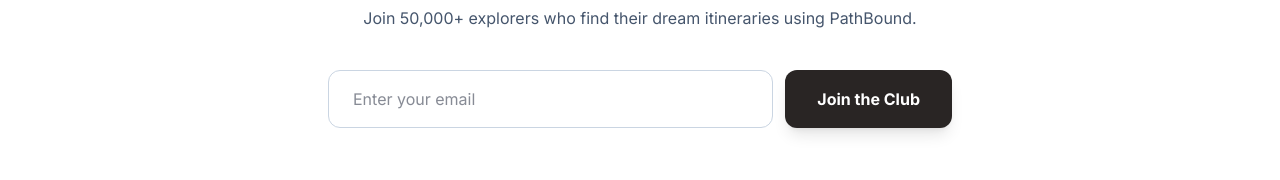
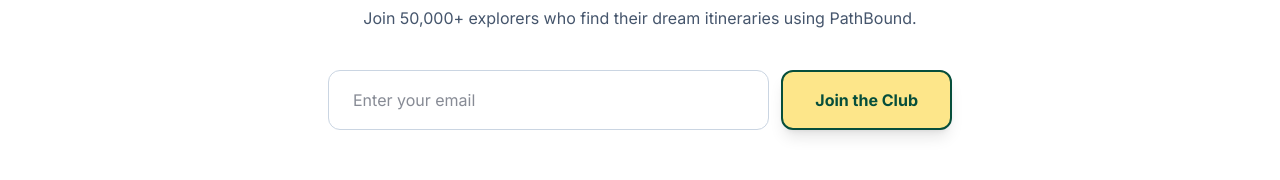
Before and after one commit to massacodes/pathbound, a React (Vite) app: page / in a window 1280 px wide. Shown: the part 2807-2987 px from the top of the page. Built offline with nearby package versions, Linux system fonts and the light colour scheme.

Commit message:
style: update CTA button colors

```diff
--- a/src/pages/Home.jsx
+++ b/src/pages/Home.jsx
@@ -220,9 +220,9 @@
               <input
                 type="email"
                 placeholder="Enter your email"
-                className="flex-1 px-6 py-4 rounded-xl border border-slate-300 focus:ring-2 focus:ring-orange-500 outline-none transition-all"
+                className="flex-1 px-6 py-4 rounded-xl border border-slate-300 focus:ring-2 focus:ring-ink/60 outline-none transition-all"
               />
-              <button className="bg-ink text-white px-8 py-4 rounded-xl font-bold hover:bg-[#1b1918] transition-all shadow-lg active:scale-95">
+              <button className="bg-accent border-2 border-primary text-primary px-8 py-4 rounded-xl font-bold hover:bg-[#1b1918] transition-all shadow-lg active:scale-95">
                 Join the Club
               </button>
             </form>
```
